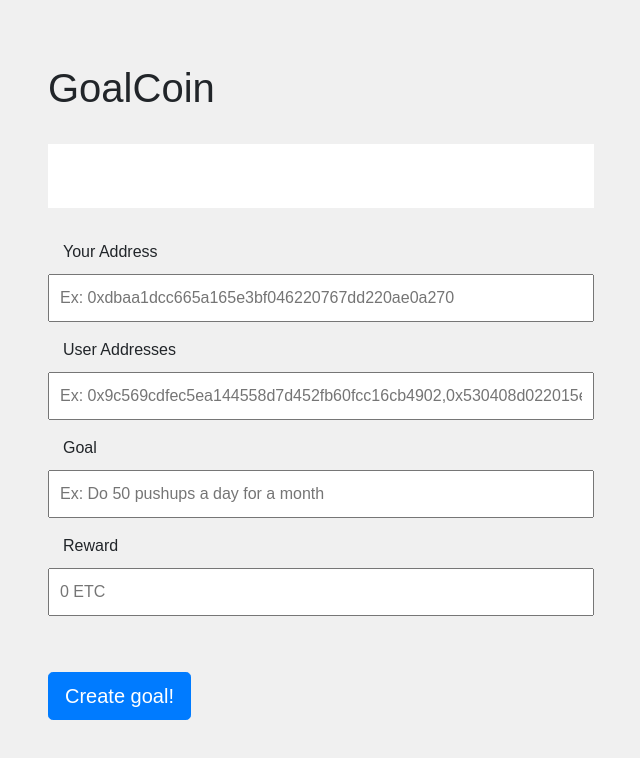
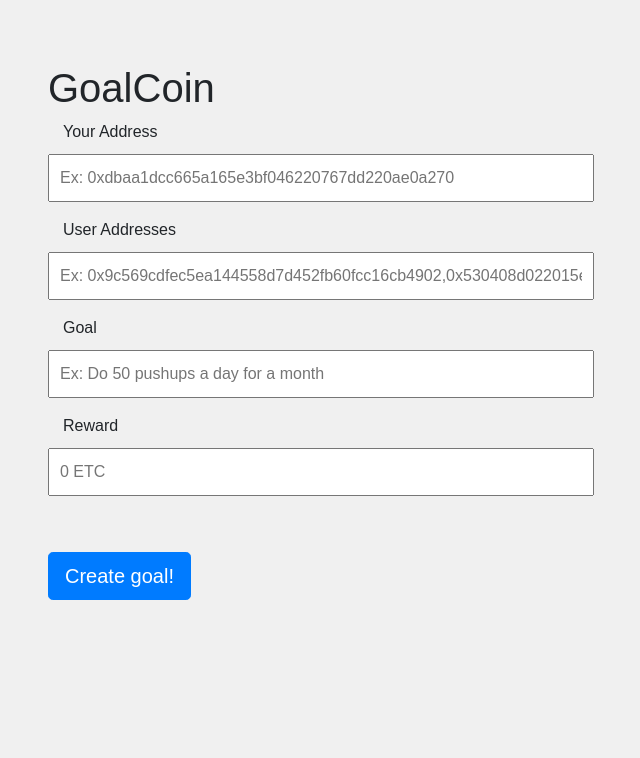
Before and after one commit to srp324/GoalCoin-Philly-Codefest, an Angular app: page / in a window 1280 px wide. Shown: the top 758 px of the page, without its empty margins (319-959 px from the left). Built offline with nearby package versions, Linux system fonts and the light colour scheme.

Commit message:
Removed instructor bar

```diff
--- a/src/app/app.component.html
+++ b/src/app/app.component.html
@@ -10,8 +10,6 @@
     <div class="container">
 
         <h1>GoalCoin</h1>
-
-		<h2 id="instructor"></h2>
 
 		    <label for="owner" class="col-lg-4 control-label">Your Address</label>
         <input id="owner" type="text" placeholder="Ex: 0xdbaa1dcc665a165e3bf046220767dd220ae0a270"
```
